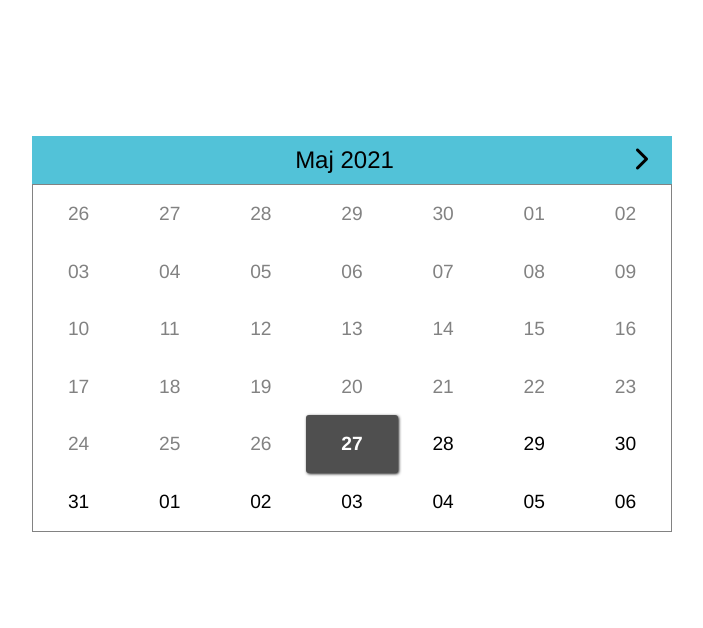
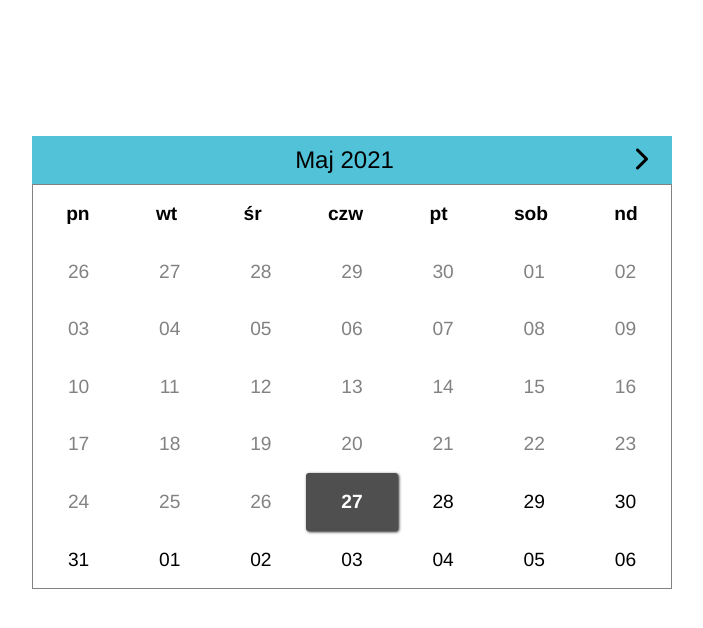
Before and after one commit to ewalis1/calendar_course, a React (Create React App) app in the folder calendar-app/: page / in a window 1280 px wide. Shown: the top 628 px of the page, without its empty margins (288-991 px from the left). Built offline with nearby package versions, Linux system fonts and the light colour scheme.

Commit message:
added names of days in calendar

```diff
--- a/calendar-app/public/index.html
+++ b/calendar-app/public/index.html
@@ -14,7 +14,7 @@
       manifest.json provides metadata used when your web app is installed on a
       user's mobile device or desktop. See https://developers.google.com/web/fundamentals/web-app-manifest/
     -->
-    <link rel="manifest" href="%PUBLIC_URL%/manifest.json" />
+    <!-- <link rel="manifest" href="%PUBLIC_URL%/manifest.json" /> -->
     <!--
       Notice the use of %PUBLIC_URL% in the tags above.
       It will be replaced with the URL of the `public` folder during the build.
--- a/calendar-app/src/App.scss
+++ b/calendar-app/src/App.scss
@@ -46,9 +46,23 @@ $red: #FF7B60;
   }
   &__grid {
     border: 1px solid lighten($color-selected, 20);
+    .week {
+      height: 3em;
+      display: inline-block;
+      font-size: 1.2em;
+      text-align: center;
+      line-height: 3em;
+      }
+      .days {
+        display: flex;
+        flex-direction: row;
+        justify-content: space-around;
+        text-align: center;
+        font-weight: bold;
+      }
   }
 
-  .day {
+  .day{
     width: calc(100% / 7);
     height: 3em;
     display: inline-block;
--- a/calendar-app/src/components/Calendar.js
+++ b/calendar-app/src/components/Calendar.js
@@ -43,9 +43,14 @@ export default function Calendar({value, onChange}) {
   <div className="calendar__header">
   <div className="prevMonth" onClick={() => !actualMonth() && onChange(previousMonth())}>{!actualMonth() ? <i class="fas fa-chevron-left"></i> : null}</div>
     <div>{currentMonth()} {currentYear()}</div>
-    <div className="nextMonth" onClick={() => onChange(nextMonth())}><i class="fas fa-chevron-right"></i></div>
+    <div className="nextMonth" onClick={() => onChange(nextMonth())}><i className="fas fa-chevron-right"></i></div>
   </div>
   <div className="calendar__grid">
+    <div className="days">
+      {["pn", "wt", "śr", "czw", "pt", "sob", "nd"].map((d, index) => (
+          <div key={index} className="week">{d}</div>
+        ))}
+    </div>
       {calendar.map((week, index) => (
         <div key={index}>
           {week.map((day, index) => (
```
